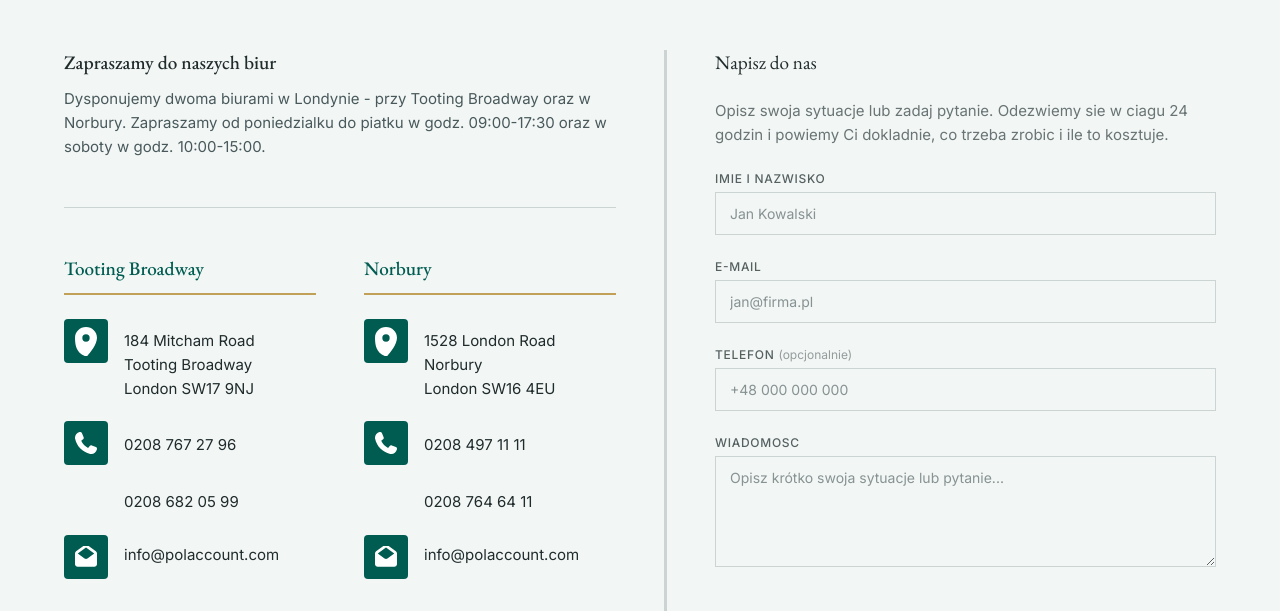
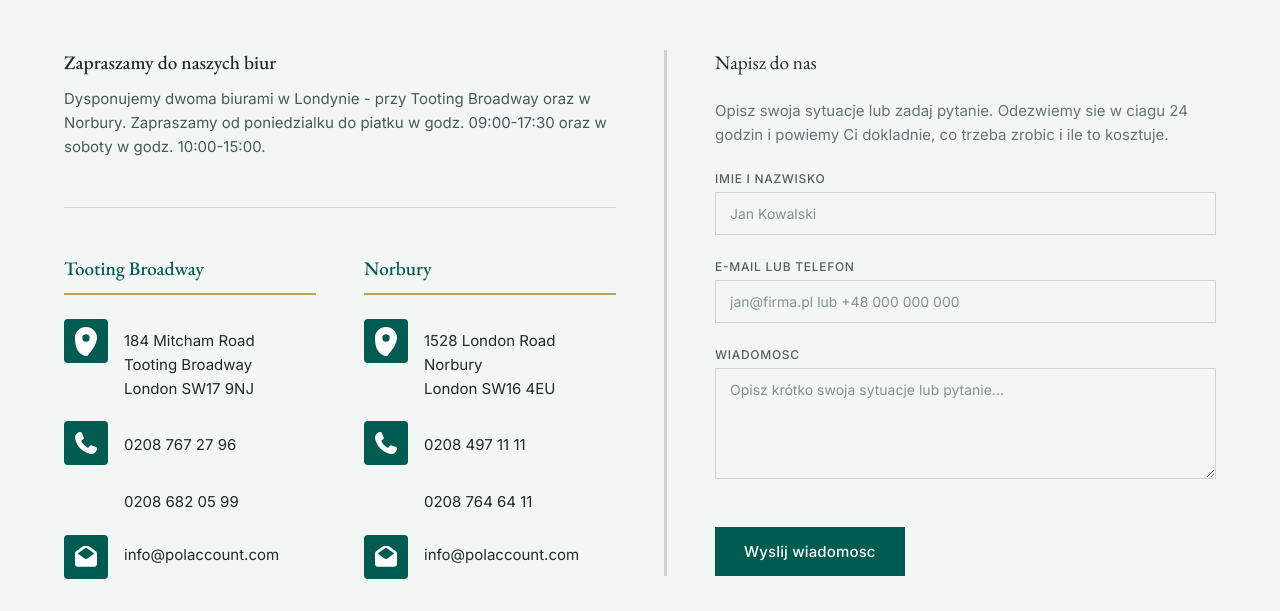
Before and after one commit to barwis/polaccount_pl, a plain HTML site: page contact.html in a window 1280 px wide. Shown: the part 637-1248 px from the top of the page. Drawn offline with nearby package versions, Linux system fonts and the light colour scheme; a script that the page names is missing.

Commit message:
contact link updated

```diff
--- a/contact.html
+++ b/contact.html
@@ -199,28 +199,15 @@
                 />
               </div>
               <div class="form-field">
-                <label class="form-label" for="contact-email">E-mail</label>
+                <label class="form-label" for="contact-contact">E-mail lub telefon</label>
                 <input
                   class="form-input"
-                  id="contact-email"
-                  type="email"
-                  name="email"
-                  placeholder="jan@firma.pl"
-                  autocomplete="email"
+                  id="contact-contact"
+                  type="text"
+                  name="contact"
+                  placeholder="jan@firma.pl lub +48 000 000 000"
+                  autocomplete="off"
                   required
-                />
-              </div>
-              <div class="form-field">
-                <label class="form-label" for="contact-phone">
-                  Telefon <span class="form-label--optional">(opcjonalnie)</span>
-                </label>
-                <input
-                  class="form-input"
-                  id="contact-phone"
-                  type="tel"
-                  name="phone"
-                  placeholder="+48 000 000 000"
-                  autocomplete="tel"
                 />
               </div>
               <div class="form-field">
```
Also changed, not shown: index.html (+5 -1 lines), assets/images/contact_thumb.jpg (added).
